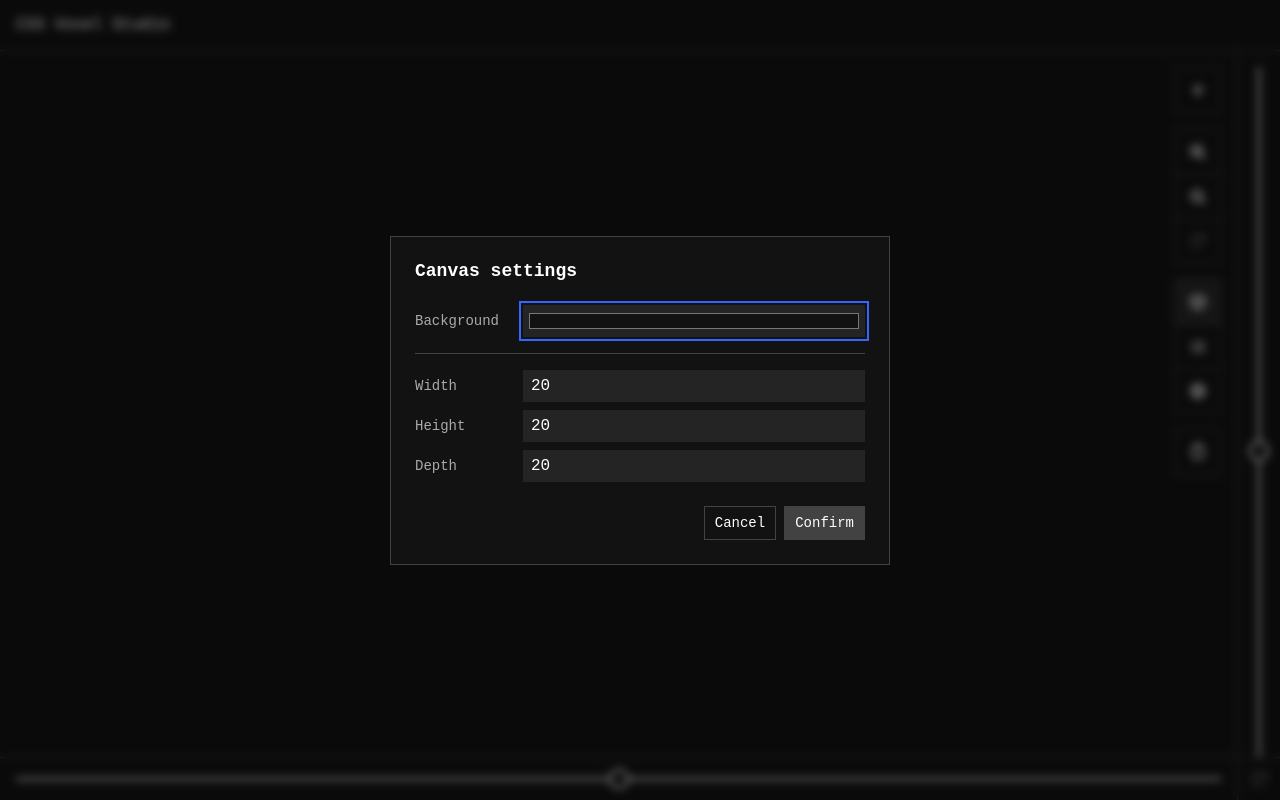
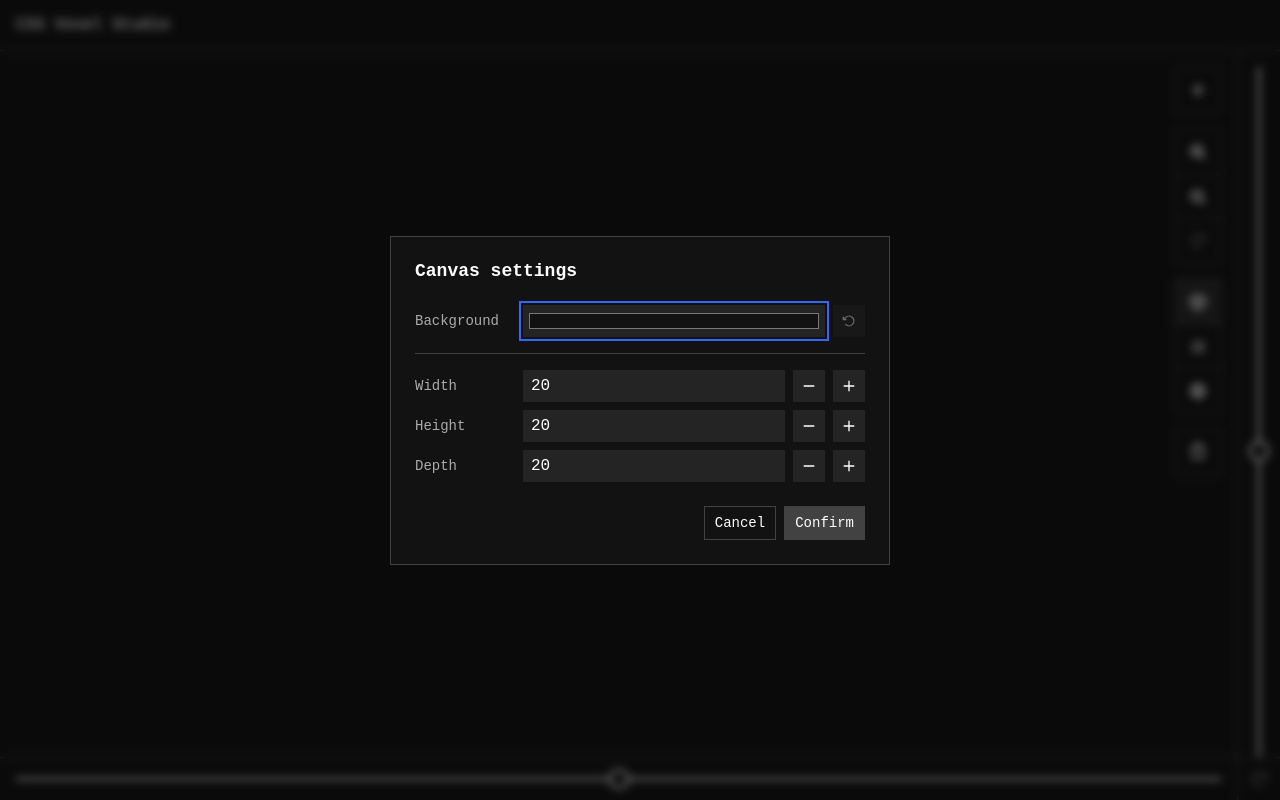
Before and after one commit to alexerlandsson/3d-model-maker, a Next.js app: page / in a window 1280 px wide. Both pictures are taken after a click on the button "Edit canvas". Built offline with nearby package versions, Linux system fonts and the light colour scheme.

Commit message:
Improve canvas settings dialog UX
- Add +/- buttons for dimension inputs (width, height, depth)
- Add reset button to restore default background color
- Fix color picker auto-open on iOS by setting tabIndex=-1
- Add onFocus select behavior for dimension inputs

```diff
--- a/src/containers/EditorControls/Canvas/CanvasSettingsDialog.module.scss
+++ b/src/containers/EditorControls/Canvas/CanvasSettingsDialog.module.scss
@@ -12,13 +12,18 @@
   --_input-color: var(--color-input-color);
 
   display: grid;
-  grid-template-columns: size(100) 1fr;
+  grid-template-columns: size(100) 1fr var(--_input-size) var(--_input-size);
   align-items: center;
   gap: size(8);
   width: 100%;
   padding: 0;
   margin: 0;
   border: none;
+}
+
+.fieldsetColor {
+  composes: fieldset;
+  grid-template-columns: size(100) 1fr var(--_input-size);
 }
 
 .label {
@@ -51,6 +56,31 @@
   cursor: pointer;
 }
 
+.stepButton {
+  display: flex;
+  align-items: center;
+  justify-content: center;
+  width: var(--_input-size);
+  height: var(--_input-size);
+  background-color: var(--_input-bg);
+  color: var(--_input-color);
+  border: none;
+  border-radius: 0;
+  cursor: pointer;
+  font-size: var(--font-size-small);
+
+  &:enabled {
+    &:hover {
+      --_input-bg: var(--color-input-bg-hover);
+    }
+  }
+
+  &[disabled] {
+    cursor: not-allowed;
+    opacity: 0.37;
+  }
+}
+
 .separator {
   display: block;
   width: 100%;
--- a/src/containers/EditorControls/Canvas/index.tsx
+++ b/src/containers/EditorControls/Canvas/index.tsx
@@ -5,9 +5,13 @@ import styles from "../EditorControls.module.scss";
 import dialogStyles from "./CanvasSettingsDialog.module.scss";
 import { useCanvas, CanvasDimensions } from "@/providers/CanvasProvider";
 import clsx from "clsx";
-import { Cube, GearSix, ListBullets } from "@phosphor-icons/react";
+import { ArrowCounterClockwise, Cube, GearSix, ListBullets, Minus, Plus } from "@phosphor-icons/react";
 import { Tooltip } from "@/components/Tooltip";
 import { Dialog } from "@/components/Dialog";
+
+const DEFAULT_BACKGROUND_COLOR = "#121212";
+const MIN_DIMENSION = 1;
+const MAX_DIMENSION = 100;
 
 export const Canvas: React.FC = () => {
   const {
@@ -37,11 +41,29 @@ export const Canvas: React.FC = () => {
     setIsSettingsDialogOpen(false);
   };
 
+  const handleResetBackgroundColor = () => {
+    setTempBackgroundColor(DEFAULT_BACKGROUND_COLOR);
+  };
+
   const handleDimensionChange = (field: keyof CanvasDimensions, value: string) => {
     const numValue = parseInt(value, 10);
-    if (!isNaN(numValue) && numValue >= 1 && numValue <= 100) {
+    if (!isNaN(numValue) && numValue >= MIN_DIMENSION && numValue <= MAX_DIMENSION) {
       setTempDimensions((prev) => ({ ...prev, [field]: numValue }));
     }
+  };
+
+  const handleDimensionIncrement = (field: keyof CanvasDimensions) => {
+    setTempDimensions((prev) => ({
+      ...prev,
+      [field]: Math.min(MAX_DIMENSION, prev[field] + 1),
+    }));
+  };
+
+  const handleDimensionDecrement = (field: keyof CanvasDimensions) => {
+    setTempDimensions((prev) => ({
+      ...prev,
+      [field]: Math.max(MIN_DIMENSION, prev[field] - 1),
+    }));
   };
 
   return (
@@ -88,7 +110,7 @@ export const Canvas: React.FC = () => {
         onConfirm={handleConfirmSettings}
       >
         <div className={dialogStyles.form}>
-          <fieldset className={dialogStyles.fieldset}>
+          <fieldset className={dialogStyles.fieldsetColor}>
             <legend className="sr-only">Background color</legend>
             <span aria-hidden="true" className={dialogStyles.label}>
               Background
@@ -98,7 +120,19 @@ export const Canvas: React.FC = () => {
               value={tempBackgroundColor}
               onChange={(e) => setTempBackgroundColor(e.target.value)}
               className={dialogStyles.inputColor}
+              tabIndex={-1}
             />
+            <Tooltip label="Reset to default" side="top">
+              <button
+                type="button"
+                onClick={handleResetBackgroundColor}
+                className={dialogStyles.stepButton}
+                disabled={tempBackgroundColor === DEFAULT_BACKGROUND_COLOR}
+              >
+                <span className="sr-only">Reset to default</span>
+                <ArrowCounterClockwise weight="bold" className="icon" aria-hidden="true" />
+              </button>
+            </Tooltip>
           </fieldset>
 
           <hr className={dialogStyles.separator} />
@@ -112,10 +146,33 @@ export const Canvas: React.FC = () => {
               type="number"
               value={tempDimensions.width}
               onChange={(e) => handleDimensionChange("width", e.target.value)}
-              min={1}
-              max={100}
+              onFocus={(e) => e.target.select()}
+              min={MIN_DIMENSION}
+              max={MAX_DIMENSION}
               className={dialogStyles.input}
             />
+            <Tooltip label="Decrease width" side="top">
+              <button
+                type="button"
+                onClick={() => handleDimensionDecrement("width")}
+                className={dialogStyles.stepButton}
+                disabled={tempDimensions.width <= MIN_DIMENSION}
+              >
+                <span className="sr-only">Decrease width</span>
+                <Minus weight="bold" className="icon" aria-hidden="true" />
+              </button>
+            </Tooltip>
+            <Tooltip label="Increase width" side="top">
+              <button
+                type="button"
+                onClick={() => handleDimensionIncrement("width")}
+                className={dialogStyles.stepButton}
+                disabled={tempDimensions.width >= MAX_DIMENSION}
+              >
+                <span className="sr-only">Increase width</span>
+                <Plus weight="bold" className="icon" aria-hidden="true" />
+              </button>
+            </Tooltip>
           </fieldset>
 
           <fieldset className={dialogStyles.fieldset}>
@@ -127,10 +184,33 @@ export const Canvas: React.FC = () => {
               type="number"
               value={tempDimensions.height}
               onChange={(e) => handleDimensionChange("height", e.target.value)}
-              min={1}
-              max={100}
+              onFocus={(e) => e.target.select()}
+              min={MIN_DIMENSION}
+              max={MAX_DIMENSION}
               className={dialogStyles.input}
             />
+            <Tooltip label="Decrease height" side="top">
+              <button
+                type="button"
+                onClick={() => handleDimensionDecrement("height")}
+                className={dialogStyles.stepButton}
+                disabled={tempDimensions.height <= MIN_DIMENSION}
+              >
+                <span className="sr-only">Decrease height</span>
+                <Minus weight="bold" className="icon" aria-hidden="true" />
+              </button>
+            </Tooltip>
+            <Tooltip label="Increase height" side="top">
+              <button
+                type="button"
+                onClick={() => handleDimensionIncrement("height")}
+                className={dialogStyles.stepButton}
+                disabled={tempDimensions.height >= MAX_DIMENSION}
+              >
+                <span className="sr-only">Increase height</span>
+                <Plus weight="bold" className="icon" aria-hidden="true" />
+              </button>
+            </Tooltip>
           </fieldset>
 
           <fieldset className={dialogStyles.fieldset}>
@@ -142,10 +222,33 @@ export const Canvas: React.FC = () => {
               type="number"
               value={tempDimensions.depth}
               onChange={(e) => handleDimensionChange("depth", e.target.value)}
-              min={1}
-              max={100}
+              onFocus={(e) => e.target.select()}
+              min={MIN_DIMENSION}
+              max={MAX_DIMENSION}
               className={dialogStyles.input}
             />
+            <Tooltip label="Decrease depth" side="top">
+              <button
+                type="button"
+                onClick={() => handleDimensionDecrement("depth")}
+                className={dialogStyles.stepButton}
+                disabled={tempDimensions.depth <= MIN_DIMENSION}
+              >
+                <span className="sr-only">Decrease depth</span>
+                <Minus weight="bold" className="icon" aria-hidden="true" />
+              </button>
+            </Tooltip>
+            <Tooltip label="Increase depth" side="top">
+              <button
+                type="button"
+                onClick={() => handleDimensionIncrement("depth")}
+                className={dialogStyles.stepButton}
+                disabled={tempDimensions.depth >= MAX_DIMENSION}
+              >
+                <span className="sr-only">Increase depth</span>
+                <Plus weight="bold" className="icon" aria-hidden="true" />
+              </button>
+            </Tooltip>
           </fieldset>
         </div>
       </Dialog>
```
